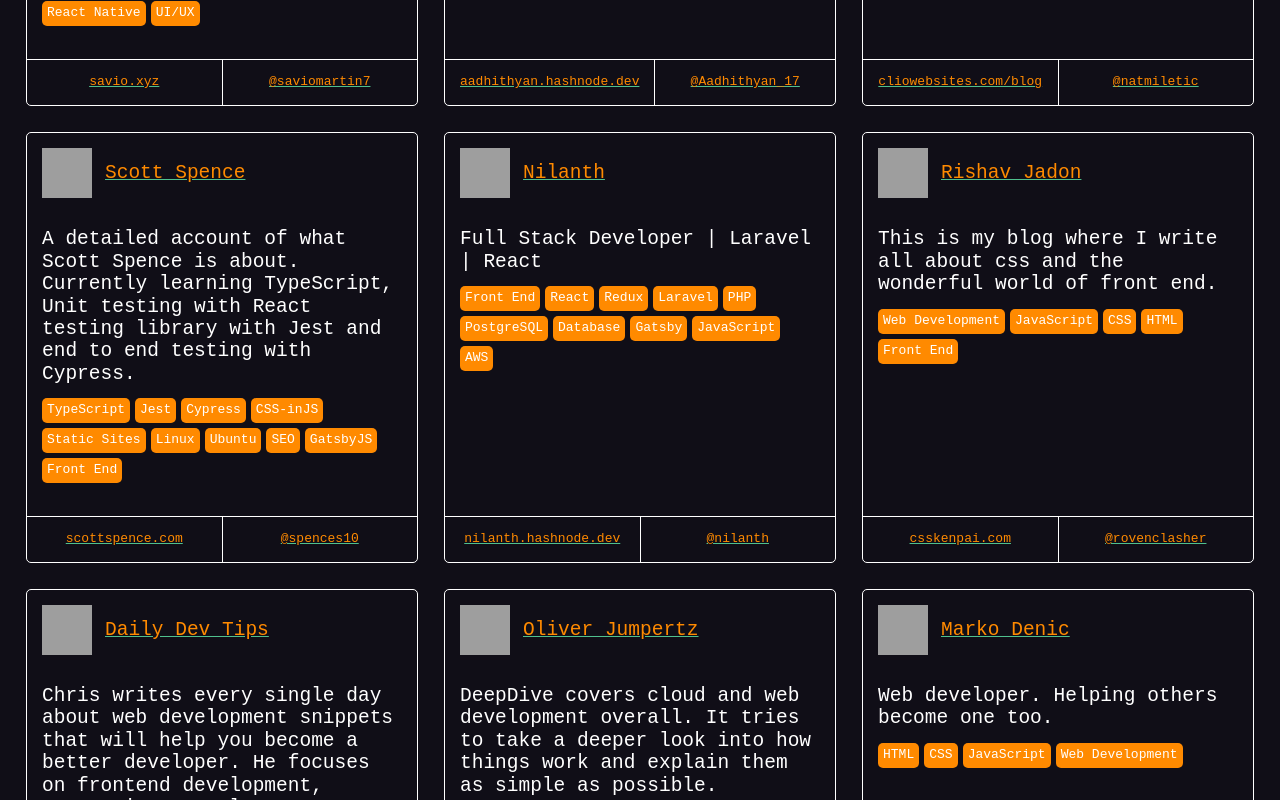
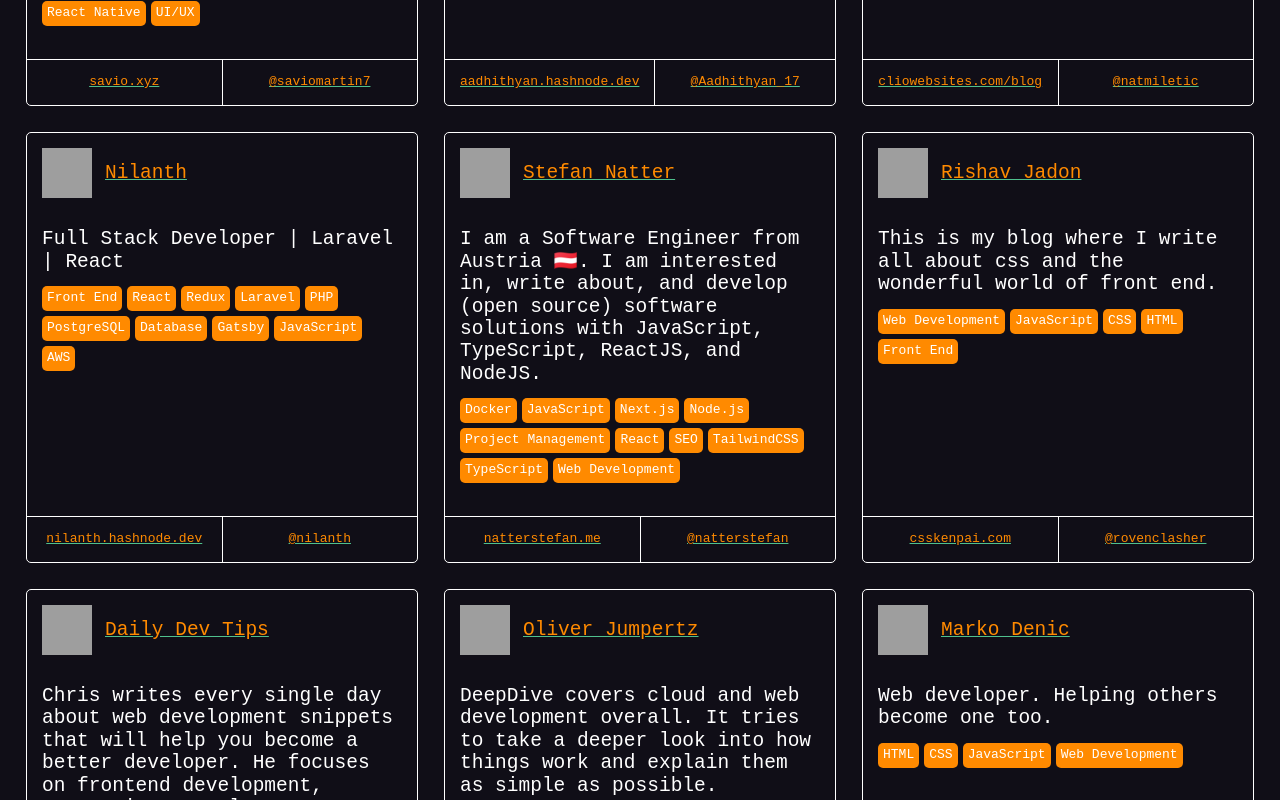
Before and after one commit to markodenic/awesome-tech-blogs, a Nuxt app: page / in a window 1280 px wide. Shown: the part 760-1560 px from the top of the page. Built offline with nearby package versions, Linux system fonts and the light colour scheme; grey boxes are pictures that could not be loaded.

Commit message:
added Stefan Natter

```diff
--- a/data.js
+++ b/data.js
@@ -356,5 +356,23 @@ module.exports = [
       'JavaScript',
       'AWS',
     ],
+  },
+  {
+    name: 'Stefan Natter',
+    description: 'I am a Software Engineer from Austria 🇦🇹. I am interested in, write about, and develop (open source) software solutions with JavaScript, TypeScript, ReactJS, and NodeJS.',
+    url: 'https://natterstefan.me',
+    twitter: '@natterstefan',
+    tags: [
+      'Docker',
+      'JavaScript',
+      'Next.js',
+      'Node.js',
+      'Project Management',
+      'React',
+      'SEO',
+      'TailwindCSS',
+      'TypeScript',
+      'Web Development',
+    ]
   }
 ];
```
